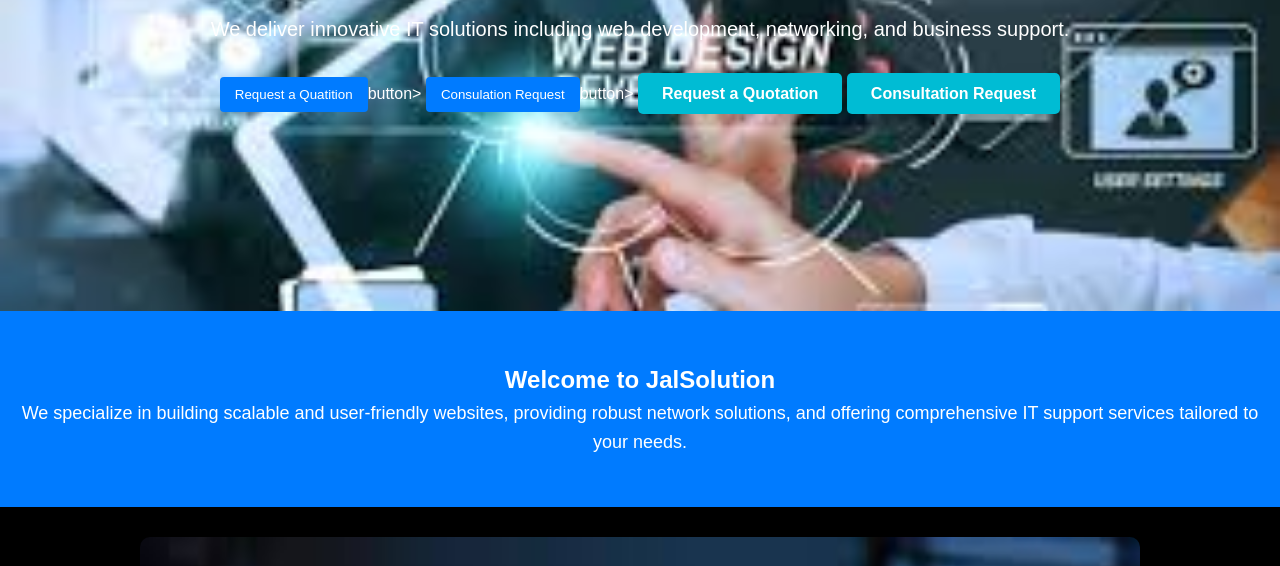
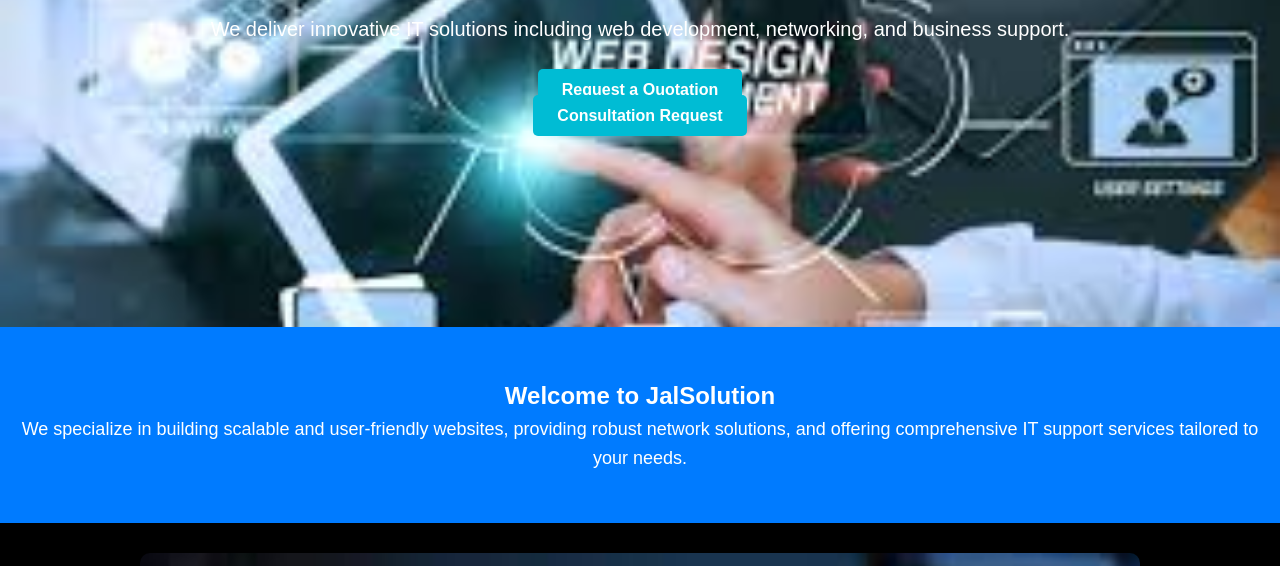
Before and after one commit to jalrokaya/jalsolution, a plain HTML site: page index.html in a window 1280 px wide. Shown: the part 234-800 px from the top of the page. Drawn offline with Linux system fonts and the light colour scheme.

Commit message:
Update index.html

```diff
--- a/index.html
+++ b/index.html
@@ -27,12 +27,7 @@
     <div class="hero-text">
       <h1>Empowering Your IT Needs</h1>
       <p>We deliver innovative IT solutions including web development, networking, and business support.</p>
-    </div>
-    <div class = "button-group">
-      <button type = "submit">Request a Quatition</button>button>
-      <button type = "submit">Consulation Request</button>button>
-
-      <a href="contact.html" class="cta-button">Request a Quotation</a>
+      <a href="contact.html" class="cta-button">Request a Quotation</a><br/>
       <a href="consulation.html" class="cta-button">Consultation Request</a>
     </div>
     <br/>
```
